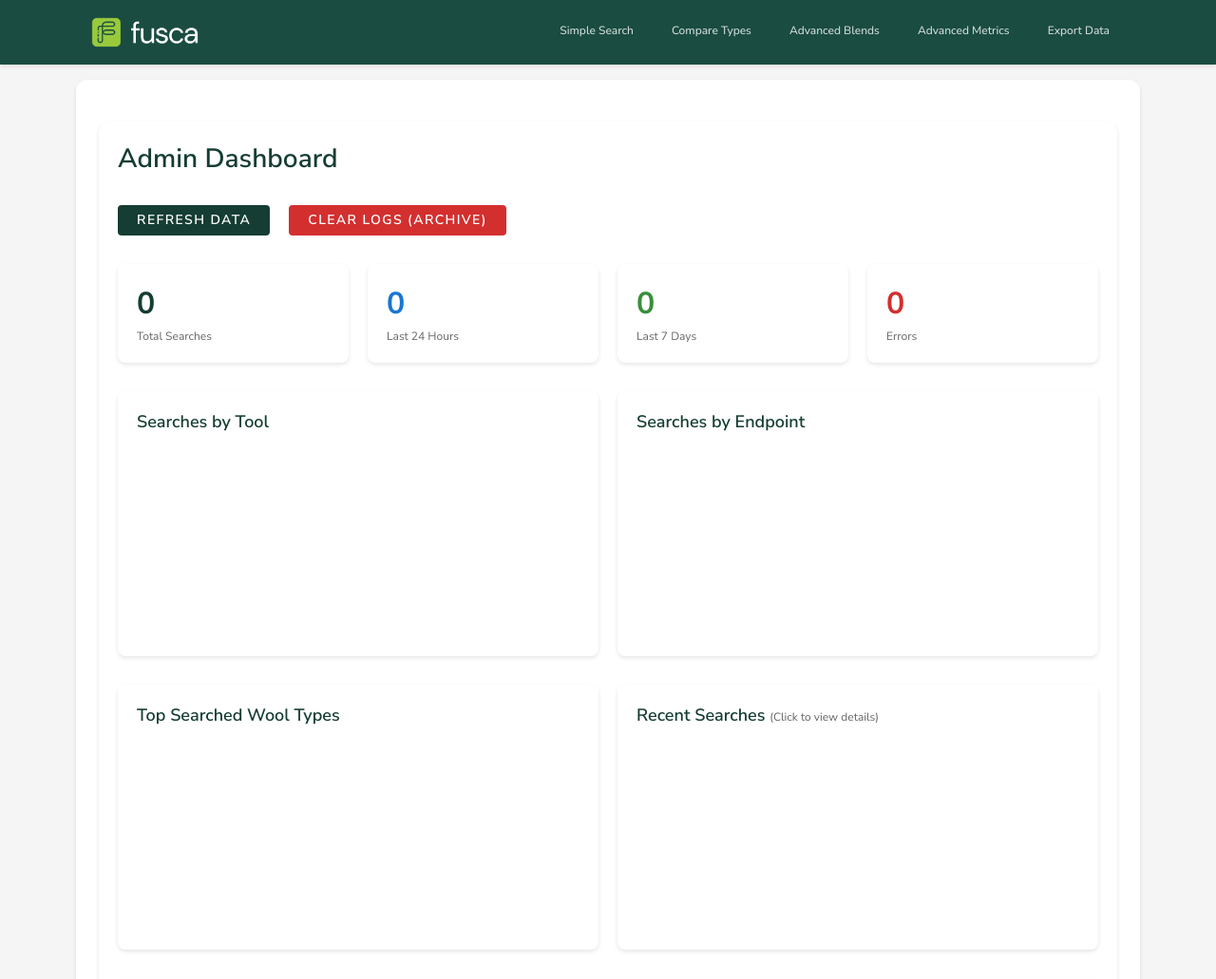
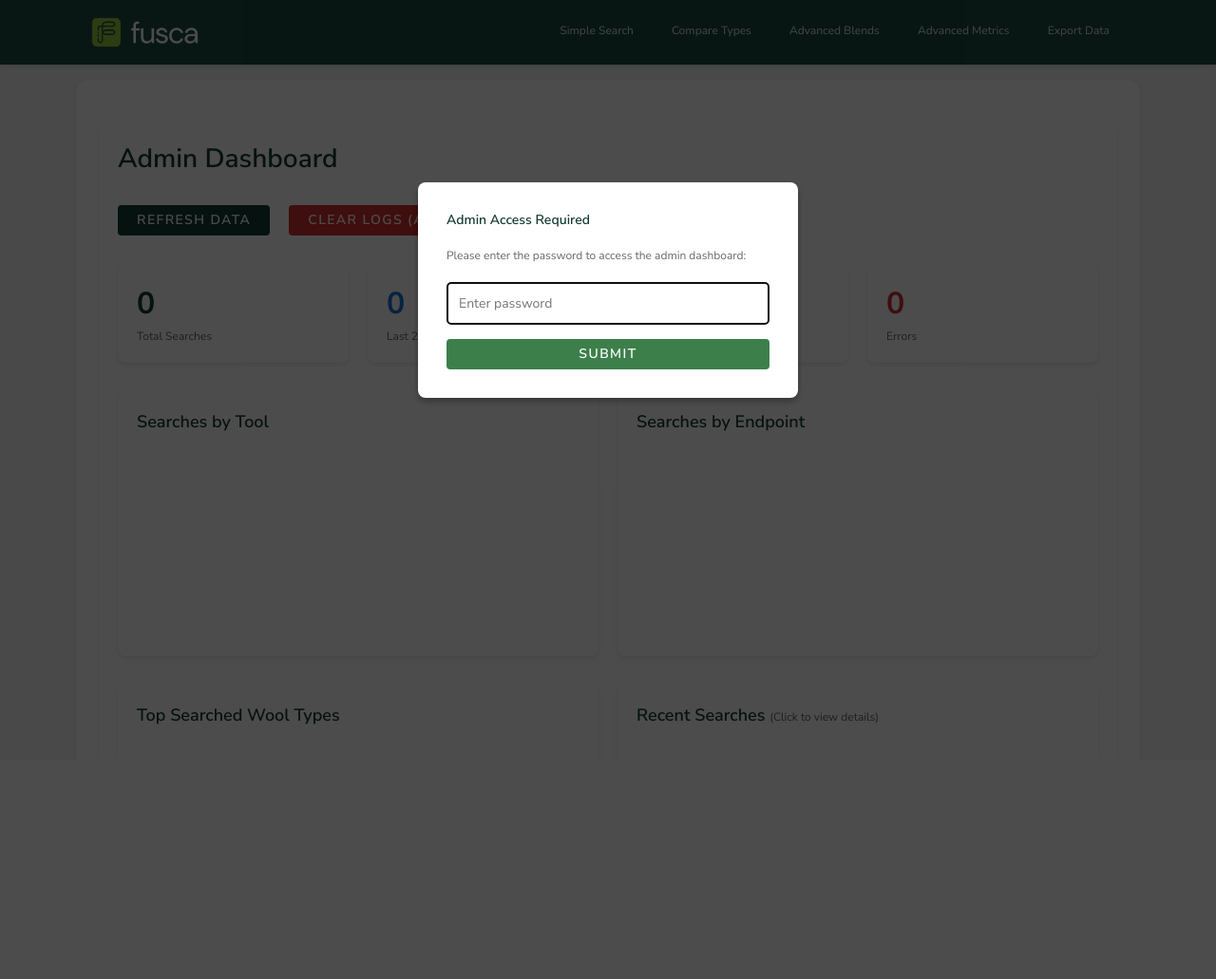
Before and after one commit to cosgroryan/fusca_pro_lookup, a Flask app: page /admin in a window 1280 px wide. Shown: the top 1031 px of the page at 95% size. After the commit the page ends 763 px from the top, so only its background shows below. Run offline with Flask 3, Linux system fonts and the light colour scheme; data that the repository does not hold is empty.

Commit message:
admin panel password

```diff
--- a/app.py
+++ b/app.py
@@ -4,7 +4,7 @@ Auction Data Search GUI
 A Flask web app for searching and visualizing auction data
 """
 
-from flask import Flask, render_template, request, jsonify, g, send_file, make_response
+from flask import Flask, render_template, request, jsonify, g, send_file, make_response, session
 from db_connector import get_db_connection
 from datetime import datetime, timedelta
 import json
@@ -21,6 +21,7 @@ from export_data_loader import (
     get_available_files, load_export_data, categorize_wool_data,
     get_data_summary, aggregate_by_category, aggregate_by_country, aggregate_by_month
 )
+from config import ADMIN_PASSWORD
 try:
     from reportlab.lib.pagesizes import letter, A4
     from reportlab.lib.styles import getSampleStyleSheet, ParagraphStyle
@@ -33,6 +34,7 @@ except ImportError:
     REPORTLAB_AVAILABLE = False
 
 app = Flask(__name__)
+app.secret_key = os.environ.get('SECRET_KEY', 'fusca-admin-secret-key-change-in-production')
 
 # Configure log file path (outside git repo to avoid conflicts)
 BASE_DIR = os.path.dirname(os.path.abspath(__file__))
@@ -204,11 +206,33 @@ def export_data_iframe():
 @app.route('/admin')
 def admin_dashboard():
     """Admin dashboard for search analytics"""
-    return render_template('admin_dashboard.html', page='admin')
+    # Check if user is authenticated
+    if not session.get('admin_authenticated', False):
+        return render_template('admin_dashboard.html', page='admin', require_auth=True)
+    return render_template('admin_dashboard.html', page='admin', require_auth=False)
+
+@app.route('/api/admin/authenticate', methods=['POST'])
+def authenticate_admin():
+    """Verify admin password"""
+    try:
+        data = request.json
+        password = data.get('password', '')
+
+        if password == ADMIN_PASSWORD:
+            session['admin_authenticated'] = True
+            return jsonify({'success': True})
+        else:
+            return jsonify({'success': False, 'error': 'Incorrect password'}), 401
+    except Exception as e:
+        return jsonify({'success': False, 'error': str(e)}), 500
 
 @app.route('/api/admin/analytics')
 def get_analytics():
     """Get analytics data from log file"""
+    # Check authentication
+    if not session.get('admin_authenticated', False):
+        return jsonify({'error': 'Unauthorized'}), 401
+
     try:
         if not os.path.exists(LOG_FILE):
             return jsonify({
@@ -295,6 +319,10 @@ def get_analytics():
 @app.route('/api/admin/raw-logs')
 def get_raw_logs():
     """Get raw log file content"""
+    # Check authentication
+    if not session.get('admin_authenticated', False):
+        return jsonify({'error': 'Unauthorized'}), 401
+
     try:
         if not os.path.exists(LOG_FILE):
             return jsonify({'logs': '', 'line_count': 0})
@@ -321,6 +349,10 @@ def get_raw_logs():
 @app.route('/api/admin/clear-logs', methods=['POST'])
 def clear_logs():
     """Archive current log file and create a new empty one"""
+    # Check authentication
+    if not session.get('admin_authenticated', False):
+        return jsonify({'error': 'Unauthorized'}), 401
+
     try:
         if not os.path.exists(LOG_FILE):
             return jsonify({'status': 'success', 'message': 'No log file to archive'})
@@ -2097,6 +2129,7 @@ def get_export_data_files():
         print(f"Error getting export data files: {str(e)}")
         import traceback
         traceback.print_exc()
+        log_activity('/api/export-data/files', 'Export Data', error=str(e))
         return jsonify({'error': str(e)}), 500
 
 @app.route('/api/export-data/load', methods=['POST'])
@@ -2110,13 +2143,13 @@ def load_export_data_api():
         countries = data.get('countries', None)
         wool_categories = data.get('wool_categories', None)
 
-        log_activity('/api/export-data/load', 'Export Data', {
+        log_data = {
             'filenames': filenames,
             'wool_only': wool_only,
             'date_range': date_range,
             'country_count': len(countries) if countries else 0,
             'category_count': len(wool_categories) if wool_categories else 0
-        })
+        }
 
         # Load data
         df = load_export_data(
@@ -2128,6 +2161,7 @@ def load_export_data_api():
         )
 
         if df.empty:
+            log_activity('/api/export-data/load', 'Export Data', log_data, result_count=0)
             return jsonify({
                 'data': [],
                 'summary': get_data_summary(df),
@@ -2152,6 +2186,9 @@ def load_export_data_api():
 
         summary = get_data_summary(df)
 
+        # Log with result count
+        log_activity('/api/export-data/load', 'Export Data', log_data, result_count=len(records))
+
         return jsonify({
             'data': records,
             'summary': summary,
@@ -2162,6 +2199,7 @@ def load_export_data_api():
         print(f"Error loading export data: {str(e)}")
         import traceback
         traceback.print_exc()
+        log_activity('/api/export-data/load', 'Export Data', data=log_data if 'log_data' in locals() else {}, error=str(e))
         return jsonify({'error': str(e)}), 500
 
 @app.route('/api/export-data/aggregate', methods=['POST'])
@@ -2176,11 +2214,13 @@ def aggregate_export_data():
         wool_categories = data.get('wool_categories', None)
         group_by = data.get('group_by', 'wool_category')  # 'wool_category', 'country', 'month', 'processing_stage', 'micron_range'
 
-        log_activity('/api/export-data/aggregate', 'Export Data', {
+        log_data = {
             'group_by': group_by,
             'filenames': filenames,
-            'category_count': len(wool_categories) if wool_categories else 0
-        })
+            'category_count': len(wool_categories) if wool_categories else 0,
+            'country_count': len(countries) if countries else 0,
+            'date_range': date_range
+        }
 
         # Load data
         df = load_export_data(
@@ -2208,10 +2248,10 @@ def aggregate_export_data():
             agg_df = aggregate_by_category(df, group_by='wool_category')
 
         # Convert to JSON-serializable format
-        records = agg_df.to_dict('records')
+        aggregated_records = agg_df.to_dict('records')
 
         # Convert numpy types to native Python types
-        for record in records:
+        for record in aggregated_records:
             for key, value in record.items():
                 if pd.isna(value):
                     record[key] = None
@@ -2220,16 +2260,22 @@ def aggregate_export_data():
                 elif isinstance(value, (np.floating, np.float64)):
                     record[key] = float(value)
 
+        summary = get_data_summary(agg_df)
+
+        # Log with result count
+        log_activity('/api/export-data/aggregate', 'Export Data', log_data, result_count=len(aggregated_records))
+
         return jsonify({
-            'data': records,
-            'group_by': group_by,
-            'record_count': len(records)
+            'aggregated_data': aggregated_records,
+            'summary': summary,
+            'group_by': group_by
         })
 
     except Exception as e:
         print(f"Error aggregating export data: {str(e)}")
         import traceback
         traceback.print_exc()
+        log_activity('/api/export-data/aggregate', 'Export Data', data=log_data if 'log_data' in locals() else {}, error=str(e))
         return jsonify({'error': str(e)}), 500
 
 @app.route('/api/export-data/countries', methods=['GET'])
@@ -2242,6 +2288,7 @@ def get_export_data_countries():
         return jsonify({'countries': countries})
     except Exception as e:
         print(f"Error getting countries: {str(e)}")
+        log_activity('/api/export-data/countries', 'Export Data', error=str(e))
         return jsonify({'error': str(e)}), 500
 
 @app.teardown_appcontext
--- /dev/null
+++ b/config.py
@@ -0,0 +1,4 @@
+# Configuration file for Fusca Pro Lookup
+
+# Admin Panel Password
+ADMIN_PASSWORD = "RyaCos6115"
--- a/templates/admin_dashboard.html
+++ b/templates/admin_dashboard.html
@@ -3,6 +3,17 @@
 {% block title %}Admin Dashboard - Fusca Pro Lookup{% endblock %}
 
 {% block content %}
+<!-- Password Prompt Modal -->
+<div id="passwordModal" style="display: {% if require_auth %}block{% else %}none{% endif %}; position: fixed; z-index: 10000; left: 0; top: 0; width: 100%; height: 100%; background-color: rgba(0,0,0,0.7);">
+    <div style="background-color: white; margin: 15% auto; padding: 30px; border-radius: 8px; width: 90%; max-width: 400px; box-shadow: 0 4px 6px rgba(0,0,0,0.3);">
+        <h2 style="color: #153D33; margin-top: 0; margin-bottom: 20px;">Admin Access Required</h2>
+        <p style="color: #666; margin-bottom: 20px;">Please enter the password to access the admin dashboard:</p>
+        <input type="password" id="adminPassword" placeholder="Enter password" style="width: 100%; padding: 12px; border: 1px solid #ddd; border-radius: 4px; font-size: 14px; margin-bottom: 15px; box-sizing: border-box;" autofocus>
+        <div id="passwordError" style="color: #d32f2f; font-size: 12px; margin-bottom: 15px; display: none;"></div>
+        <button onclick="submitPassword()" style="width: 100%; padding: 12px; background: #3D7F4B; color: white; border: none; border-radius: 4px; font-size: 14px; font-weight: 600; cursor: pointer;">Submit</button>
+    </div>
+</div>
+
 <style>
     .event-item {
         cursor: pointer;
@@ -389,6 +400,10 @@ document.getElementById('clear-logs-btn').addEventListener('click', clearLogs);
 
 // Load on page load
 document.addEventListener('DOMContentLoaded', function() {
+    {% if require_auth %}
+    // Don't load analytics if not authenticated
+    return;
+    {% else %}
     loadAnalytics();
     loadRawLogs();
     // Auto-refresh every 30 seconds
@@ -396,6 +411,59 @@ document.addEventListener('DOMContentLoaded', function() {
         loadAnalytics();
         loadRawLogs();
     }, 30000);
+    {% endif %}
 });
+
+// Password authentication
+{% if require_auth %}
+function submitPassword() {
+    const password = document.getElementById('adminPassword').value;
+    const errorDiv = document.getElementById('passwordError');
+
+    if (!password) {
+        errorDiv.textContent = 'Please enter a password';
+        errorDiv.style.display = 'block';
+        return;
+    }
+
+    // Send password to server
+    fetch('/api/admin/authenticate', {
+        method: 'POST',
+        headers: {
+            'Content-Type': 'application/json'
+        },
+        body: JSON.stringify({ password: password })
+    })
+    .then(response => response.json())
+    .then(data => {
+        if (data.success) {
+            // Hide modal and reload page to show dashboard
+            document.getElementById('passwordModal').style.display = 'none';
+            window.location.reload();
+        } else {
+            errorDiv.textContent = data.error || 'Incorrect password';
+            errorDiv.style.display = 'block';
+            document.getElementById('adminPassword').value = '';
+            document.getElementById('adminPassword').focus();
+        }
+    })
+    .catch(error => {
+        errorDiv.textContent = 'Error authenticating. Please try again.';
+        errorDiv.style.display = 'block';
+    });
+}
+
+// Allow Enter key to submit password
+document.addEventListener('DOMContentLoaded', function() {
+    const passwordInput = document.getElementById('adminPassword');
+    if (passwordInput) {
+        passwordInput.addEventListener('keypress', function(e) {
+            if (e.key === 'Enter') {
+                submitPassword();
+            }
+        });
+    }
+});
+{% endif %}
 </script>
 {% endblock %}
```
